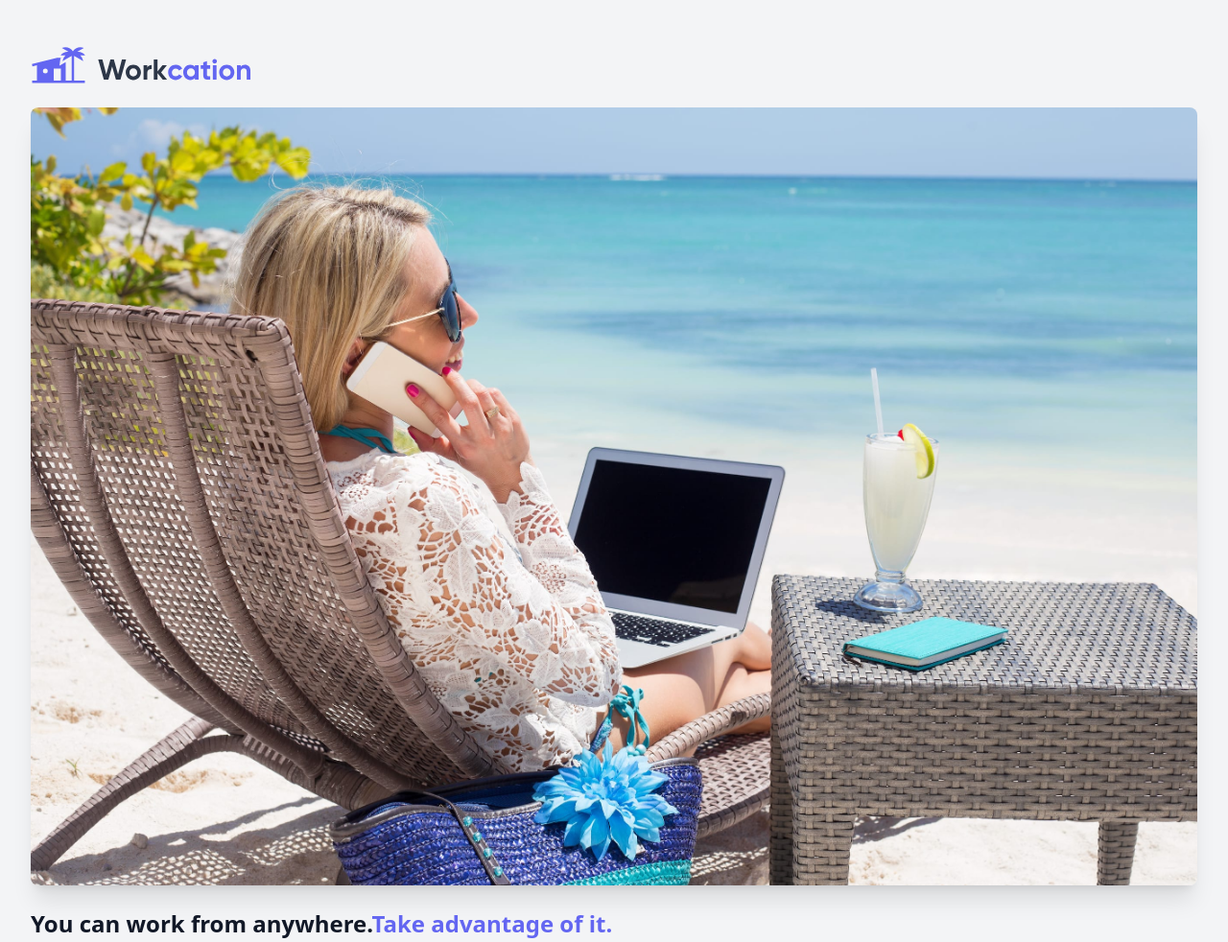
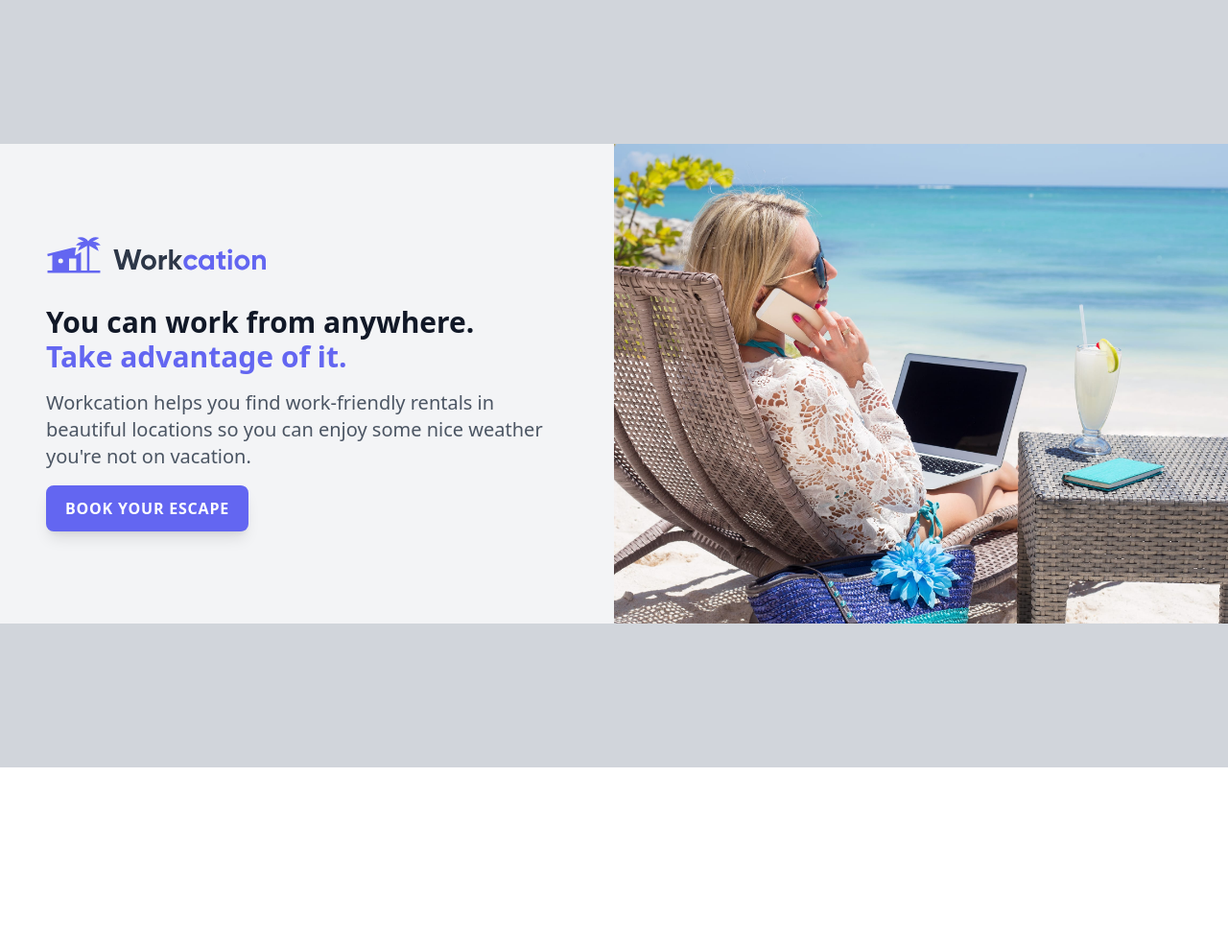
Before and after one commit to cynthia-stac/vite-project, a website built with Vite: page index.html in a window 1280 px wide. Shown: the top 982 px of the page at 96% size. After the commit the page ends 800 px from the top, so only its background shows below. Built offline with nearby package versions, Linux system fonts and the light colour scheme.

Commit message:
Done with the page responsiveness

```diff
--- a/index.html
+++ b/index.html
@@ -6,17 +6,26 @@
     <meta name="viewport" content="width=device-width, initial-scale=1.0" />
     <title>Vite App</title>
   </head>
-  <body class="bg-gray-100">
-    <div class="px-8 py-12">
-     <img class="h-10" src="/images/logo.svg" alt="Workcation">
-     <img class="mt-6  rounded-lg shadow-xl" src="/images/beach-work.jpg" alt="Woman workcation on the beach">
-     <h1 class="mt-6 text-2xl font-bold text-gray-900">You can work from anywhere.<span
+  <body class="bg-gray-300">
+    <div class="bg-gray-100 grid lg:grid-cols-2 2xl:grid-cols-5">
+     <div class="px-8 py-12 max-w-md mx-auto sm:max-w-xl lg:px-12 lg:py-24 lg:max-w-full xl:mr-0 2xl:col-span-2">
+      <div class="xl:max-w-xl">
+       <img class="h-10" src="/images/logo.svg" alt="Workcation">
+       <img class="mt-6  rounded-lg shadow-xl sm:mt-8 sm:h-64 sm:w-full sm:object-cover object-center lg:hidden" src="/images/beach-work.jpg" alt="Woman workcation on the beach">
+       <h1 class="mt-6 text-2xl font-bold text-gray-900 sm:mt-8 sm:text-4xl lg:text-3xl">You can work from anywhere.
+       <br class="hidden lg:inline"/>
+       <span
        class="text-indigo-500">Take advantage of it.</span></h1>
-       <p class="mt-2 text-gray-600">Workcation helps you find work-friendly rentals in beautiful locations so you can enjoy some nice weather you're not on vacation.</p>
-      <div class="mt-4">
-        <a class= "bg-indigo-500 text-white px-5 py-3 inline-block rounded-lg shadow-lg uppercase tracking-wider font-semibold text-sm " href="#">Book your escape</a>
+       <p class="mt-2 text-gray-600 sm:mt-4 sm:text-xl">Workcation helps you find work-friendly rentals in beautiful locations so you can enjoy some nice weather you're not on vacation.</p>
+       <div class="mt-4">
+        <a class= "bg-indigo-500  hover:bg-indigo-400 hover:-translate-y-0.5 transform transition text-white px-5 py-3 inline-block rounded-lg shadow-lg uppercase tracking-wider font-semibold text-sm sm:text-base" href="#">Book your escape</a>
       </div>
     </div>
+  </div>
+    <div class="hidden relative lg:block 2xl:col-span-3">
+        <img class="absolute inset-0 w-full h-full object-cover object-center" src="/images/beach-work.jpg" alt="Woman workcation on the beach">
+    </div>
     <script type="module" src="/src/main.js"></script>
+  </div>
   </body>
 </html>
```
